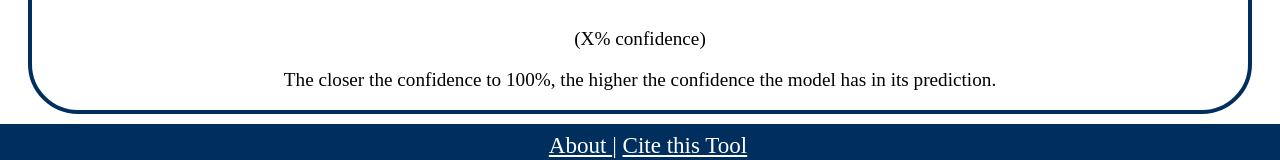
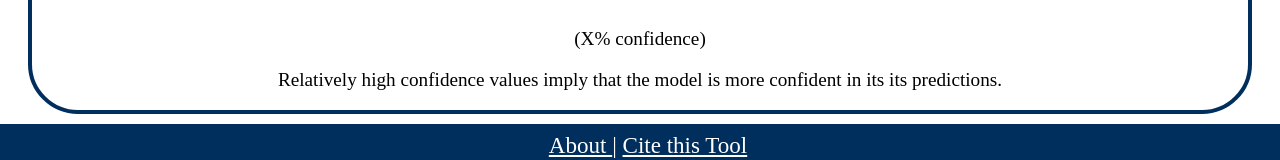
Before and after one commit to srp33/colorblind_image_tester, a website: page index.html in a window 1280 px wide. Shown: the part 1626-1786 px from the top of the page. Drawn offline with nearby package versions, Linux system fonts and the light colour scheme.

Commit message:
Wording change

```diff
--- a/index.html
+++ b/index.html
@@ -63,7 +63,7 @@
           <p>Our model predicts that this image is: </p>
           <p id='prediction_text'> Friendly/Unfriendly </p>
           <p> (X% confidence)</p>
-          <p>The closer the confidence to 100%, the higher the confidence the model has in its prediction.</p>
+          <p>Relatively high confidence values imply that the model is more confident in its its predictions.</p>
         </div>
         <div id="loader1" class="center"></div>
       </div>
```
